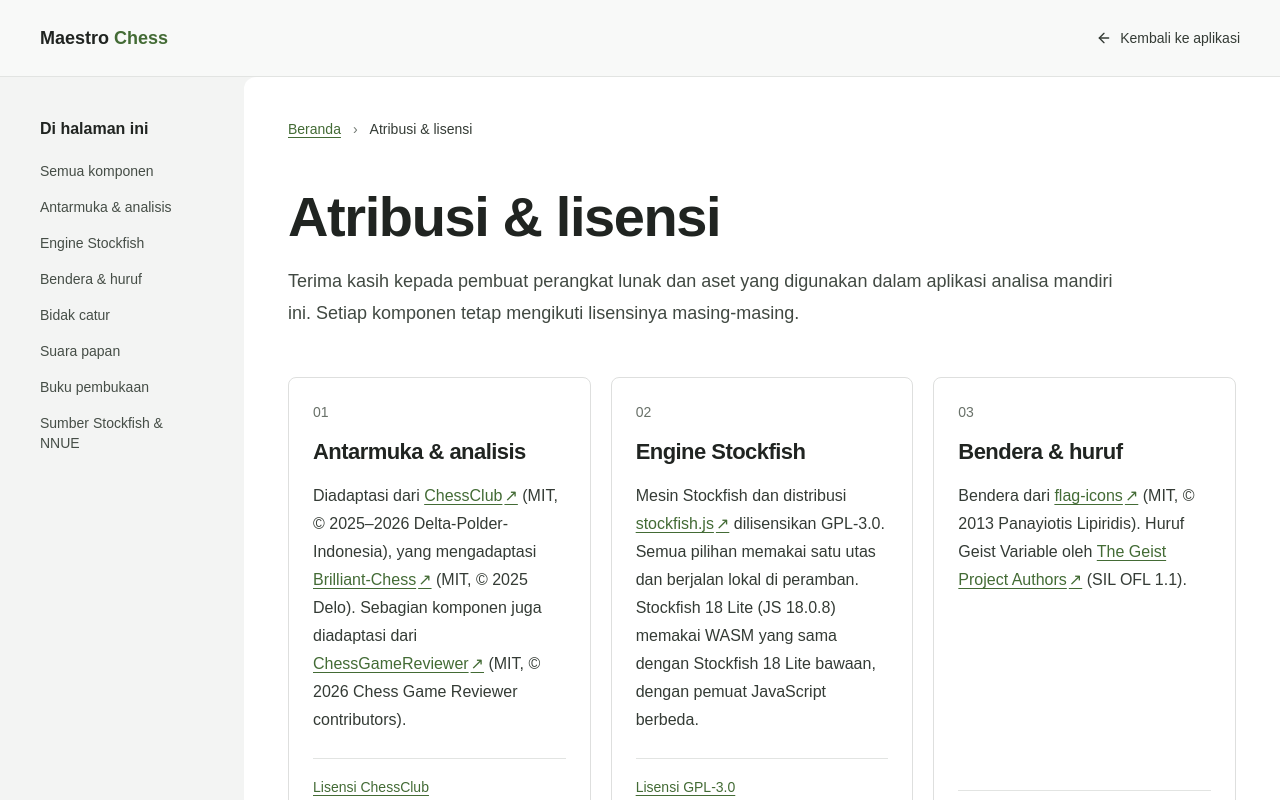
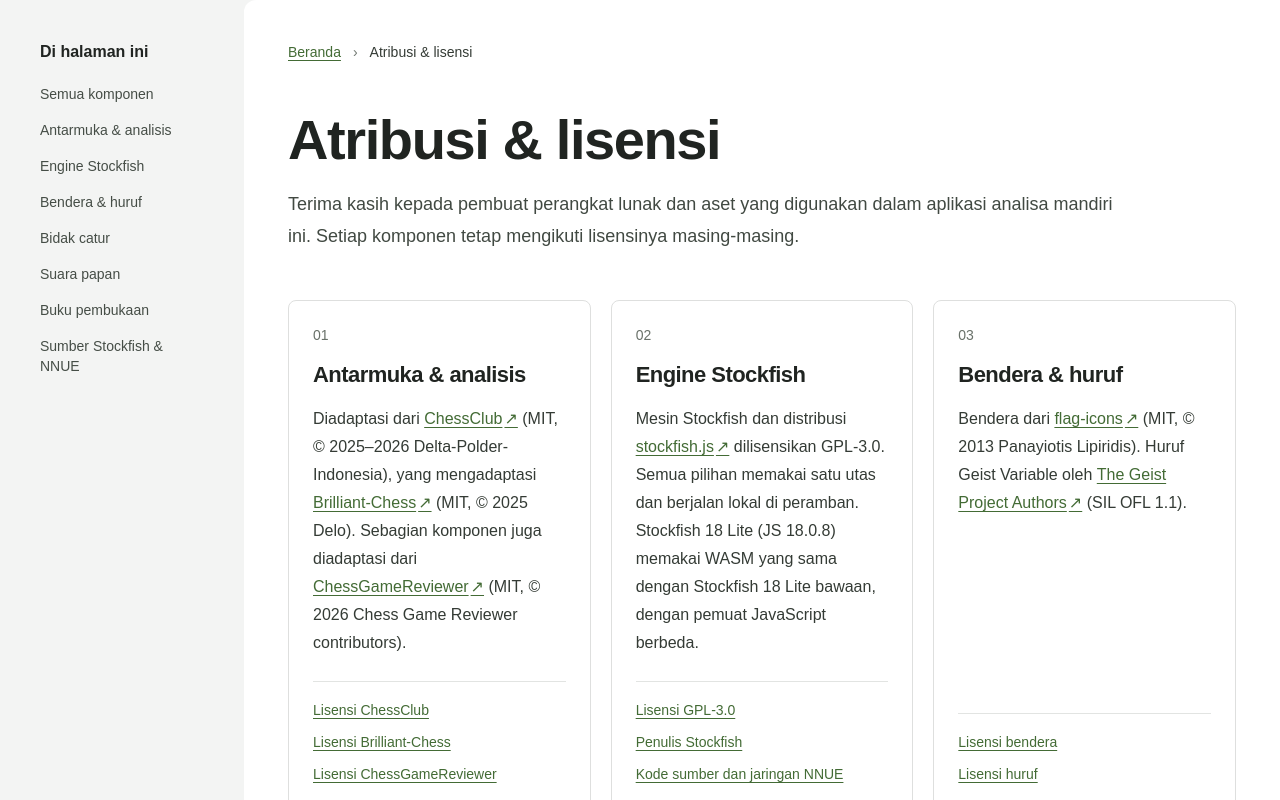
Before and after one commit to Delta-Polder-Indonesia/Maestro-Chess, a Next.js app: page /attributions in a window 1280 px wide. Built offline with nearby package versions, Linux system fonts and the light colour scheme.

Commit message:
Hapus navigasi header halaman atribusi

```diff
--- a/src/app/attributions/page.tsx
+++ b/src/app/attributions/page.tsx
@@ -1,6 +1,5 @@
 import type { Metadata } from "next";
 import Link from "next/link";
-import { ArrowLeft } from "lucide-react";
 
 export const metadata: Metadata = {
   title: "Atribusi & lisensi — Maestro Chess",
@@ -30,19 +29,6 @@ export default function Attributions() {
       <a href="#konten-atribusi" className="sr-only z-50 bg-white px-4 py-2 font-semibold text-[#202421] outline outline-2 outline-[#436b35] focus:not-sr-only focus:absolute focus:left-4 focus:top-4">
         Lewati ke isi
       </a>
-
-      <header className="border-b border-[#e2e4e2] bg-[#f8f9f8]">
-        <div className="mx-auto flex max-w-[1440px] items-center justify-between gap-4 px-5 py-5 sm:px-10">
-          <Link href="/" aria-label="Maestro Chess — Beranda" className="whitespace-nowrap text-lg font-bold text-[#202421] focus-visible:outline focus-visible:outline-2 focus-visible:outline-offset-4 focus-visible:outline-[#436b35]">
-            Maestro <span className="text-[#436b35]">Chess</span>
-          </Link>
-          <Link href="/" aria-label="Kembali ke Maestro Chess" className="inline-flex min-h-9 items-center gap-2 text-sm font-medium text-[#343b35] hover:text-[#436b35] focus-visible:outline focus-visible:outline-2 focus-visible:outline-offset-4 focus-visible:outline-[#436b35]">
-            <ArrowLeft size={16} aria-hidden="true" />
-            <span className="hidden sm:inline">Kembali ke aplikasi</span>
-            <span className="sm:hidden">Kembali</span>
-          </Link>
-        </div>
-      </header>
 
       <div className="mx-auto max-w-[1440px] lg:flex">
         <aside className="hidden w-[244px] shrink-0 px-10 py-10 lg:block">
```
Also changed, not shown: 1 other file (tests, documents, lock files or other folders).
